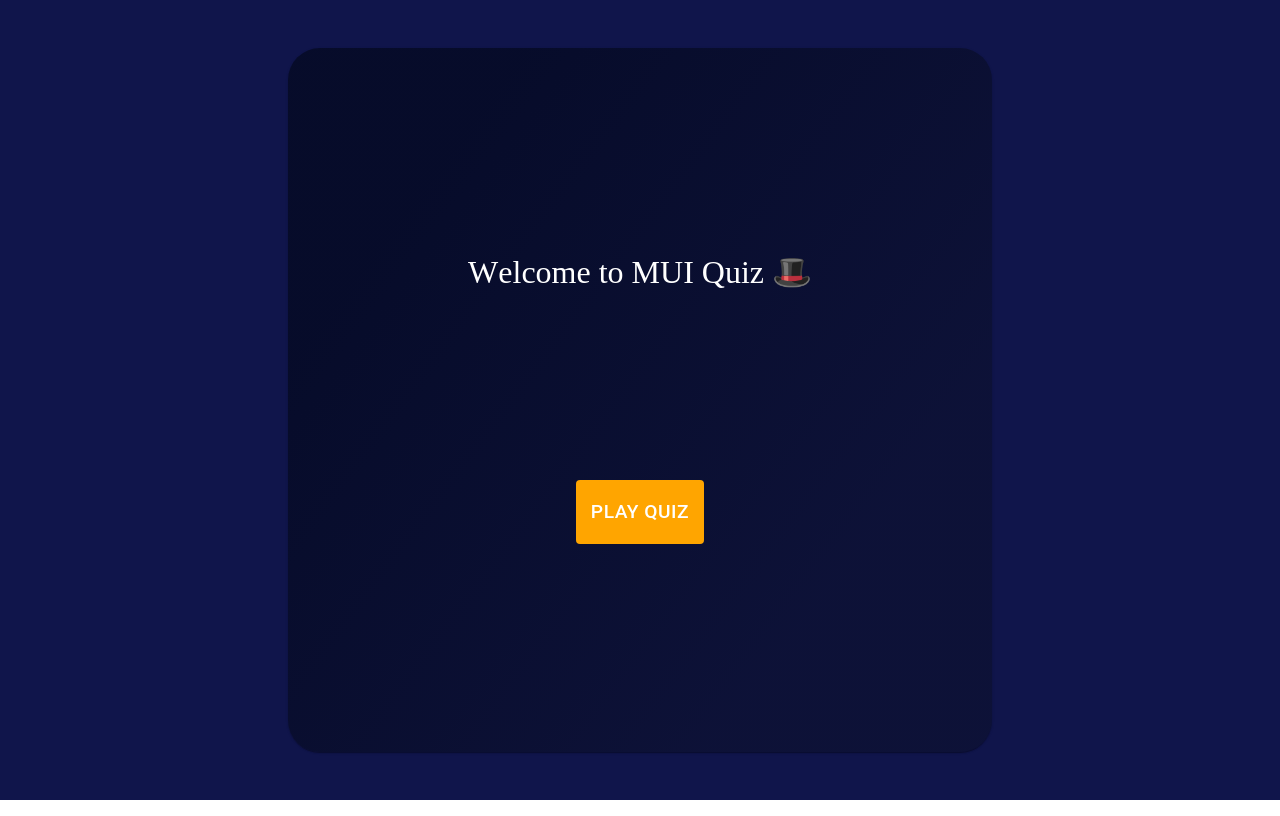
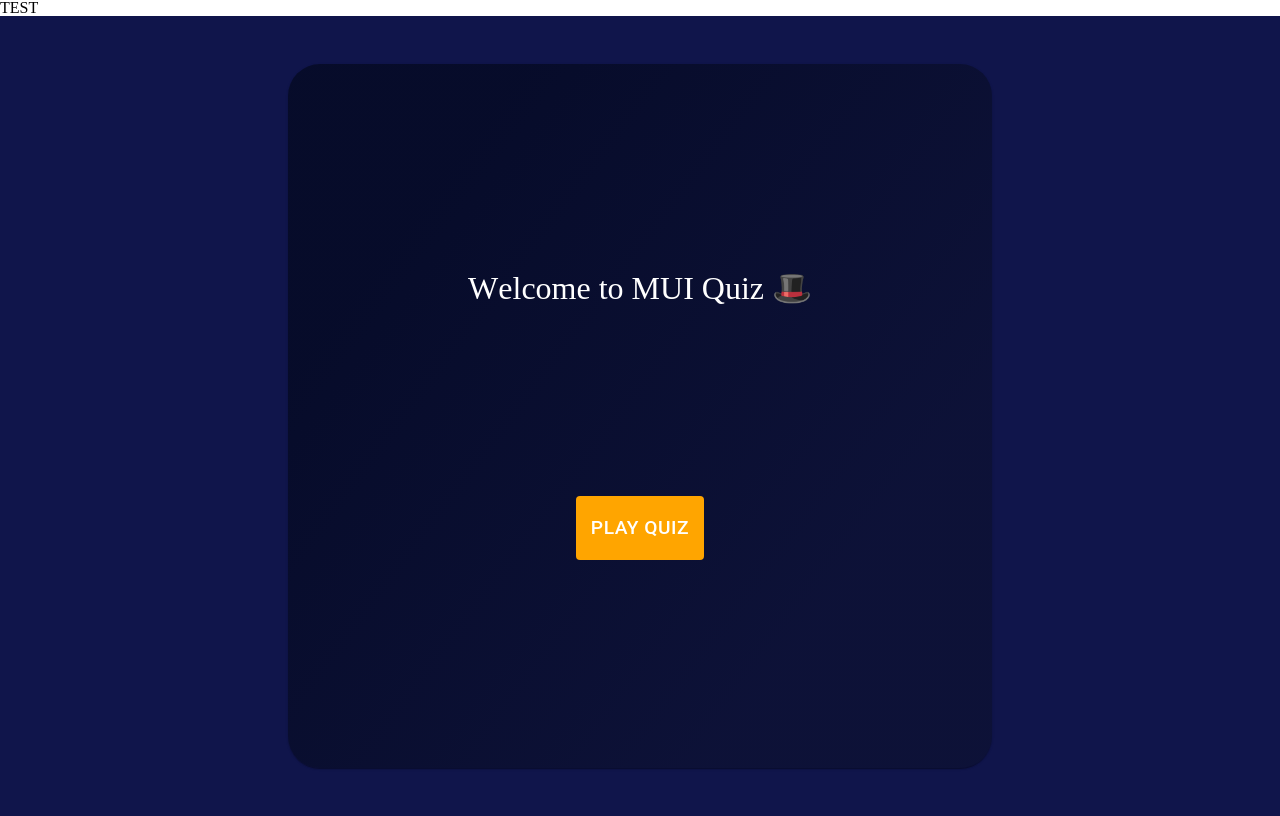
Before and after one commit to userHWSeo/ui-quiz, a React (Create React App) app: page / in a window 1280 px wide. Built offline with nearby package versions, Linux system fonts and the light colour scheme.

Commit message:
테스트

```diff
--- a/package.json
+++ b/package.json
@@ -2,7 +2,7 @@
   "name": "ui-quiz",
   "version": "0.1.0",
   "private": true,
-  "homepage": "https://userhwseo.github.io/ui-quiz/",
+  "homepage": "https://userhwseo.github.io/ui-quiz",
   "dependencies": {
     "@emotion/react": "^11.11.1",
     "@emotion/styled": "^11.11.0",
--- a/src/App.tsx
+++ b/src/App.tsx
@@ -15,6 +15,8 @@
 
 function App() {
   return (
+    <>
+      <div>TEST</div>
       <BrowserRouter basename={process.env.PUBLIC_URL}>
         <AppBackground className="App">
           <Reset />
@@ -24,6 +26,7 @@
           </Routes>
         </AppBackground>
       </BrowserRouter>
+    </>
   );
 }
 
```
Lines whose indentation alone changed are shown as unchanged.
